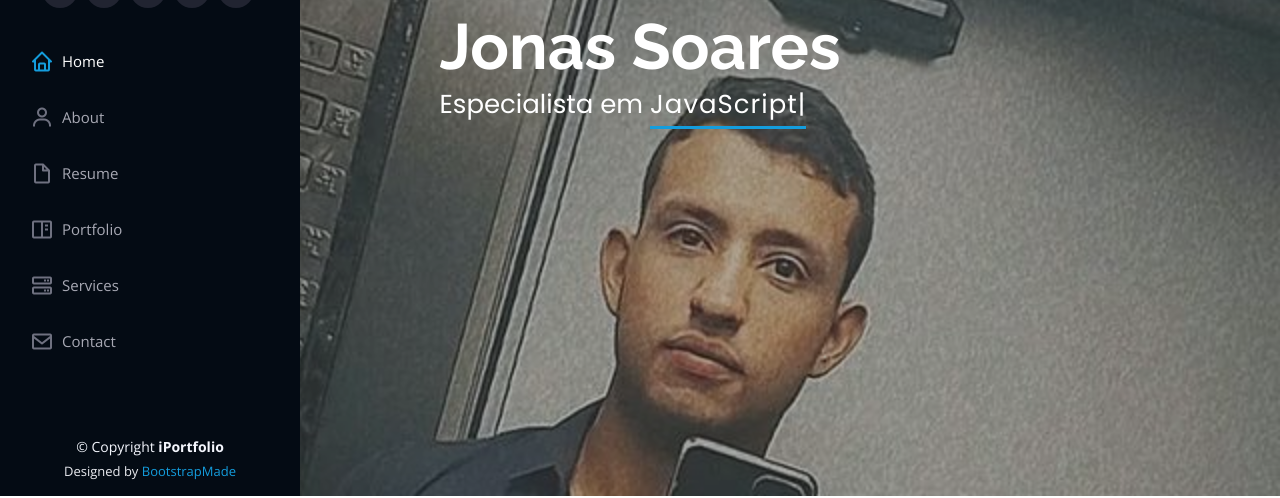
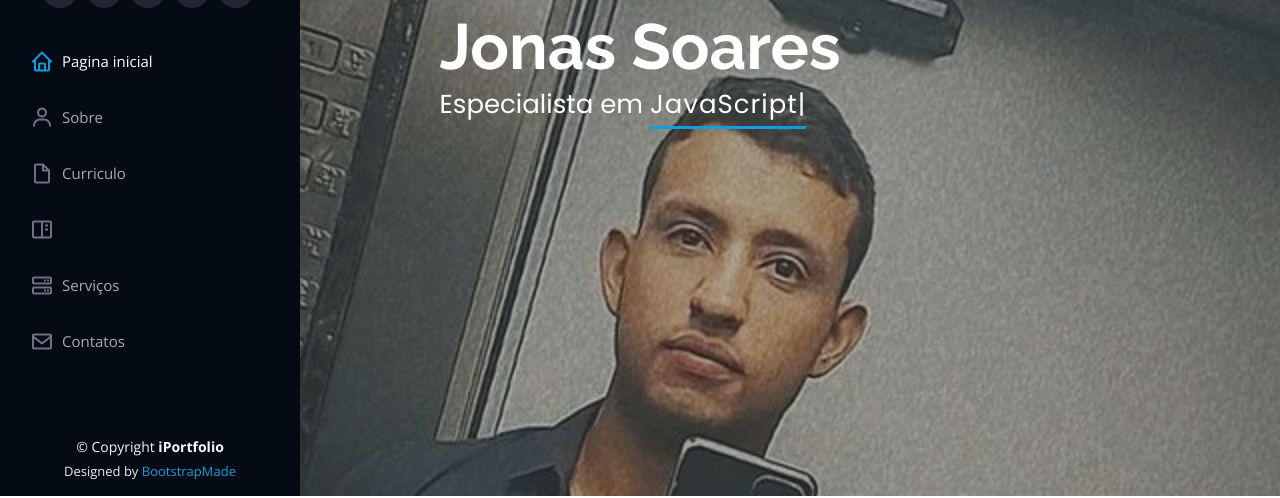
Before and after one commit to jonas10rr/Portifolio1, a plain HTML site: page index.html in a window 1280 px wide. Shown: the part 304-802 px from the top of the page. Drawn offline with nearby package versions, Linux system fonts and the light colour scheme.

Commit message:
Tradução do meunu lateral

```diff
--- a/index.html
+++ b/index.html
@@ -61,13 +61,12 @@
 
       <nav id="navbar" class="nav-menu navbar">
         <ul>
-          <li><a href="#hero" class="nav-link scrollto active"><i class="bx bx-home"></i> <span>Home</span></a></li>
-          <li><a href="#about" class="nav-link scrollto"><i class="bx bx-user"></i> <span>About</span></a></li>
-          <li><a href="#resume" class="nav-link scrollto"><i class="bx bx-file-blank"></i> <span>Resume</span></a></li>
+          <li><a href="#hero" class="nav-link scrollto active"><i class="bx bx-home"></i> <span>Pagina inicial</span></a></li>
+          <li><a href="#about" class="nav-link scrollto"><i class="bx bx-user"></i> <span>Sobre</span></a></li>
+          <li><a href="#resume" class="nav-link scrollto"><i class="bx bx-file-blank"></i> <span>Curriculo</span></a></li>
           <li><a href="#portfolio" class="nav-link scrollto"><i class="bx bx-book-content"></i>
-              <span>Portfolio</span></a></li>
-          <li><a href="#services" class="nav-link scrollto"><i class="bx bx-server"></i> <span>Services</span></a></li>
-          <li><a href="#contact" class="nav-link scrollto"><i class="bx bx-envelope"></i> <span>Contact</span></a></li>
+          <li><a href="#services" class="nav-link scrollto"><i class="bx bx-server"></i> <span>Serviços</span></a></li>
+          <li><a href="#contact" class="nav-link scrollto"><i class="bx bx-envelope"></i> <span>Contatos</span></a></li>
         </ul>
       </nav><!-- .nav-menu -->
     </div>
```
